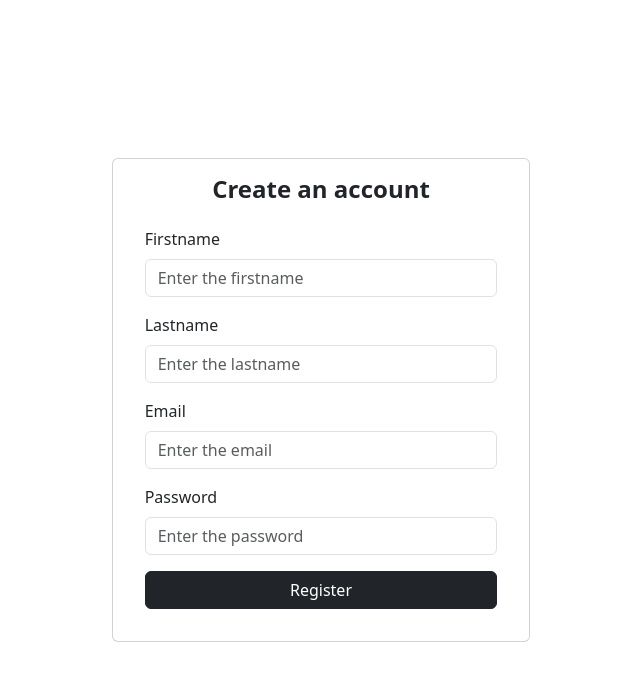
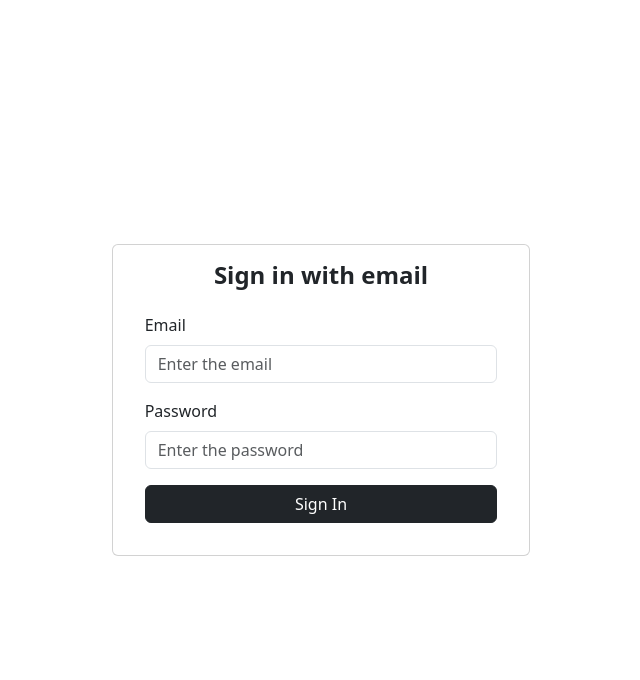
Before and after one commit to karandutt01/Multi-Product-viewer-frontend-v1, a React (Create React App) app in the folder frontend/: page /login in a window 1280 px wide. Shown: the top 680 px of the page, without its empty margins (319-959 px from the left). Built offline with nearby package versions, Linux system fonts and the light colour scheme.

Commit message:
Adding the login component and authContext

```diff
--- a/frontend/package.json
+++ b/frontend/package.json
@@ -16,6 +16,8 @@
     "react": "^19.2.4",
     "react-dom": "^19.2.4",
     "react-hook-form": "^7.71.2",
+    "react-router": "^7.13.1",
+    "react-router-dom": "^7.13.1",
     "react-scripts": "5.0.1",
     "react-toastify": "^11.0.5",
     "sass": "^1.97.3",
--- a/frontend/src/App.tsx
+++ b/frontend/src/App.tsx
@@ -1,7 +1,7 @@
 import React from 'react';
 import logo from './logo.svg';
 import './App.css';
-import Register from './components/Register';
+import Register from './components/register/Register';
 import { ToastContainer } from 'react-toastify';
 
 function App() {
--- /dev/null
+++ b/frontend/src/components/login/Login.tsx
@@ -0,0 +1,89 @@
+import React, { useContext } from 'react'
+import { useForm } from 'react-hook-form';
+import { ILogin } from '../../types/ILogin';
+import { Axios, AxiosError, AxiosResponse } from 'axios';
+import { loginUser } from '../../service/authService';
+import { useAuth } from '../../context/authContext';
+
+
+
+
+function Login() {
+
+  const {setAuth} = useAuth();
+  const { register, formState:{errors}, handleSubmit, setError } = useForm<ILogin>();
+
+
+  const onLogin = async(formData:ILogin) => {
+    try {
+      const response = await loginUser(formData)
+      if (response && response.data) {
+        setAuth(response.data);
+      }
+
+    } catch (error: AxiosError | any) {
+      setError('root', {
+        message:error.message
+      })
+    }
+  }
+
+  return (
+    <div className='container-fluid min-vh-100 d-flex justify-content-center align-items-center'>
+      <div className="col-12 col-sm-8 col-md-6 col-lg-4">
+        <div>
+          <form onSubmit={handleSubmit(onLogin)}>
+            <div className="card p-3 dark-card">
+              <h1 className="card-title fw-bold text-center fs-4">Sign in with email</h1>
+              <div className="card-body">
+                <div className="mb-3">
+                  <label htmlFor="loginFormEmail" className="form-label">Email</label>
+                  <input
+                  placeholder='Enter the email'
+                  className="form-control"
+                  id="loginFormEmail"
+                  {
+                    ...register('email', {
+                      required: "Email is required",
+                      pattern: {
+                        value: /^[^\s@]+@[^\s@]+\.[^\s@]+$/,
+                        message: "Please enter a valid email address"
+                      }
+                    })
+                  }/>
+                  {errors.email && <div className='text-danger'>{errors.email.message}</div>}
+                </div>
+
+                <div className="mb-3">
+                  <label htmlFor="loginFormPassword" className="form-label">Password</label>
+                  <input
+                  placeholder='Enter the password'
+                  className="form-control"
+                  id="loginFormPassword"
+                  {
+                    ...register('password', {
+                      required: "Password is required",
+                      minLength: {
+                        value: 8,
+                        message: "Password must be at least 8 characters long"
+                      }
+                    })
+                  }/>
+                  {errors.password && <div className='text-danger'>{errors.password.message}</div>}
+                </div>
+
+                <div>
+                  <button type="submit" className="btn btn-dark w-100 registerButton">Sign In</button>
+                </div>
+              </div>
+            </div>
+          </form>
+
+          <div>{ errors.root && <div className='text-danger'>{errors.root.message}</div>}</div>
+        </div>
+      </div>
+    </div>
+  )
+}
+
+export default Login
--- a/frontend/src/components/Register.tsx
+++ b/frontend/src/components/register/Register.tsx
@@ -1,10 +1,11 @@
 import React, { useState } from 'react'
-import { registerUser } from '../service/authService';
-import toaster from "../util/toaster";
-import { IRegisterForm } from '../types/IRegisterForm';
+import { registerUser } from '../../service/authService';
+import toaster from "../../util/toaster";
+import { IRegisterForm } from '../../types/IRegisterForm';
 import { AxiosError, AxiosResponse } from 'axios';
 import './register.scss';
 import { useForm } from 'react-hook-form';
+import { Link } from 'react-router';
 
 function Register() {
 
@@ -85,7 +86,7 @@ function Register() {
                         required: "Email is required",
                         pattern: {
                           value: /^[^\s@]+@[^\s@]+\.[^\s@]+$/,
-                          message: "Invalid email address"
+                          message: "Please enter a valid email address"
                         }
                       })
                     }/>
@@ -103,8 +104,8 @@ function Register() {
                       ...register('password', {
                         required: "Password is required",
                         minLength: {
-                          value: 6,
-                          message: "Password must be at least 6 characters long"
+                          value: 8,
+                          message: "Password must be at least 8 characters long"
                         }
                       })
                     }/>
@@ -112,6 +113,7 @@ function Register() {
                     {errors.password && <div className='text-danger'>{errors.password.message}</div>}
                 </div>
 
+                <div className='mb-3'>Already have a account? <Link to='/login' className='text-primary'>Login</Link></div>
                 <button type="submit" className="btn btn-dark w-100 registerButton">Register</button>
               </div>
               <div>{errors.root && <div className='text-danger'>{errors.root.message}</div>}</div>
--- /dev/null
+++ b/frontend/src/context/authContext.tsx
@@ -0,0 +1,28 @@
+import { createContext, useState, ReactNode, Dispatch, SetStateAction, useContext } from "react";
+
+interface AuthContextType {
+  auth: Record<string, any>;
+  setAuth: Dispatch<SetStateAction<Record<string, any>>>;
+}
+
+const AuthContext = createContext<AuthContextType | null>(null)
+
+export const AuthProvider = ({ children }: { children: ReactNode }) => {
+  const [auth, setAuth] = useState({})
+
+  return (
+    <AuthContext.Provider value={{auth, setAuth}}>
+      {children}
+    </AuthContext.Provider>
+  )
+}
+
+export const useAuth = () => {
+  const context = useContext(AuthContext);
+  if (!context) {
+    throw new Error("useAuth must be used within AuthProvider");
+  }
+  return context;
+};
+
+export default AuthContext;
--- a/frontend/src/index.tsx
+++ b/frontend/src/index.tsx
@@ -4,13 +4,18 @@ import 'bootstrap/dist/css/bootstrap.css';
 import './index.css';
 import App from './App';
 import reportWebVitals from './reportWebVitals';
+import router from './routes/AppRoutes';
+import { RouterProvider } from 'react-router';
+import { AuthProvider } from './context/authContext';
 
 const root = ReactDOM.createRoot(
   document.getElementById('root') as HTMLElement
 );
 root.render(
   <React.StrictMode>
-    <App />
+    <AuthProvider>
+      <RouterProvider router={router} />
+    </AuthProvider>
   </React.StrictMode>
 );
 
--- /dev/null
+++ b/frontend/src/routes/AppRoutes.tsx
@@ -0,0 +1,17 @@
+import React from 'react';
+import { createBrowserRouter, RouterProvider } from 'react-router';
+import Register from '../components/register/Register';
+import Login from '../components/login/Login';
+
+let router = createBrowserRouter([
+  {
+    path:'/',
+    Component:Register
+  },
+  {
+    path:'/login',
+    Component:Login
+  }
+])
+
+export default router;
--- a/frontend/src/service/authService.ts
+++ b/frontend/src/service/authService.ts
@@ -1,6 +1,11 @@
 import axiosConfig from "./axios";
 import {IRegisterForm} from "../types/IRegisterForm";
+import { ILogin } from "../types/ILogin";
 
 export const registerUser = async(userData:IRegisterForm) => {
   return await axiosConfig.post('/register', userData);
 }
+
+export const loginUser = async(credentials:ILogin) => {
+  return await axiosConfig.post('/login', credentials);
+}
--- /dev/null
+++ b/frontend/src/types/ILogin.ts
@@ -0,0 +1,4 @@
+export interface ILogin {
+  email:string,
+  password:string
+}
```
Also changed, not shown: frontend/src/components/register/register.scss (added), 2 other files (tests, documents, lock files or other folders).
